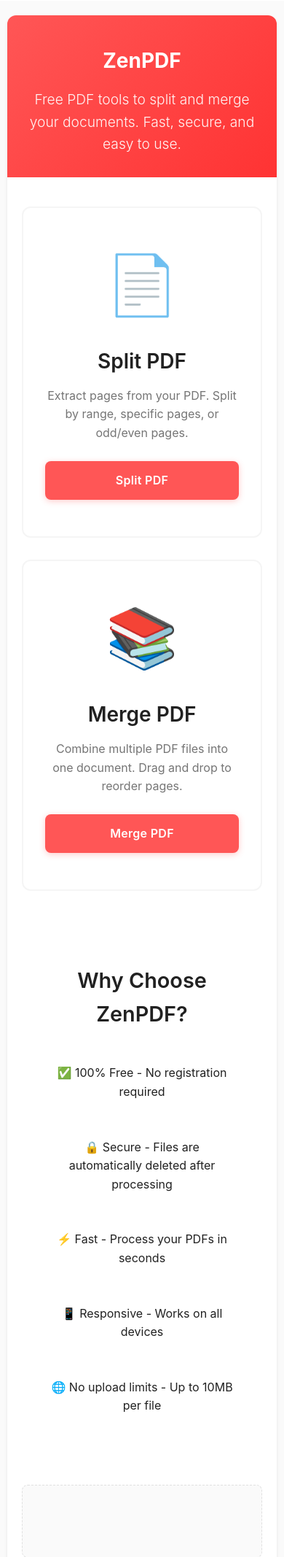
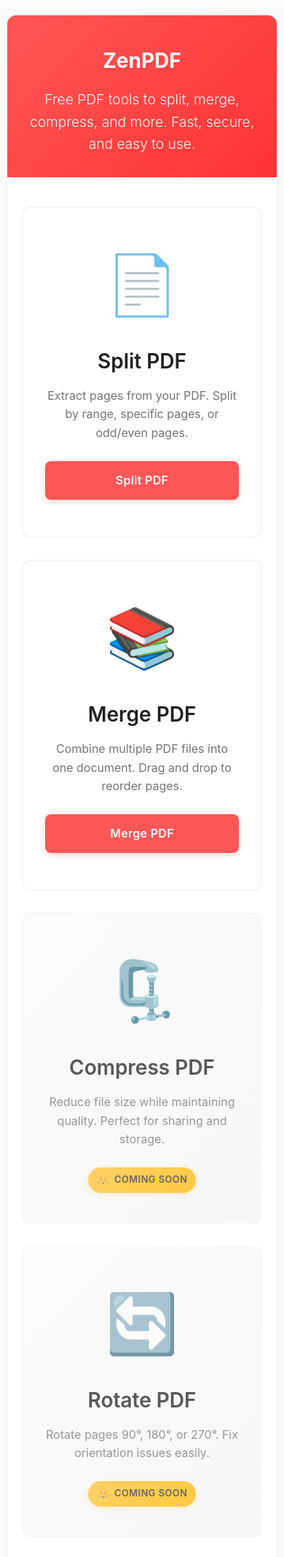
Before and after one commit to zfermi/Zenpdf, a Flask app: page / in a window 390 px wide. Shown: the part 230-2364 px from the top of the page at 73% size. Run offline with Flask 3, Linux system fonts and the light colour scheme.

Commit message:
Add upcoming PDF services to home page
New services displayed as coming soon:
- Compress PDF: Reduce file size while maintaining quality
- Rotate PDF: Rotate pages 90°, 180°, or 270°
- PDF to Image: Convert PDF pages to JPG, PNG, etc.
- Watermark PDF: Add text or image watermarks

Features:
- 6 service cards in responsive grid layout
- "Coming Soon" badges on new services
- Disabled card styling (grayed out, non-interactive)
- Updated hero subtitle to mention all services

Styling:
- tool-card-disabled class for future services
- Hover states disabled for inactive cards
- Consistent badge styling

This shows users the product roadmap and creates
anticipation for premium features. Services can be
enabled as they're implemented.

🧠 Generated with [Claude Code](https://claude.com/claude-code)

Co-Authored-By: Claude <noreply@anthropic.com>

```diff
--- a/static/styles.css
+++ b/static/styles.css
@@ -269,6 +269,18 @@ main.content {
     border-color: var(--primary-color);
     box-shadow: var(--shadow-hover);
     transform: translateY(-4px);
+}
+
+.tool-card-disabled {
+    opacity: 0.75;
+    cursor: not-allowed;
+    background: linear-gradient(135deg, #FAFAFA 0%, #F5F5F5 100%);
+}
+
+.tool-card-disabled:hover {
+    border-color: var(--border-color);
+    box-shadow: var(--shadow);
+    transform: none;
 }
 
 .tool-icon {
--- a/templates/index.html
+++ b/templates/index.html
@@ -53,7 +53,7 @@
         <main class="content">
             <div class="header-content">
                 <h1>ZenPDF</h1>
-                <p class="subtitle">Free PDF tools to split and merge your documents. Fast, secure, and easy to use.</p>
+                <p class="subtitle">Free PDF tools to split, merge, compress, and more. Fast, secure, and easy to use.</p>
             </div>
 
             {% with messages = get_flashed_messages(with_categories=true) %}
@@ -78,6 +78,34 @@
                     <p>Combine multiple PDF files into one document. Drag and drop to reorder pages.</p>
                     <span class="btn btn-primary">Merge PDF</span>
                 </a>
+
+                <div class="tool-card tool-card-disabled">
+                    <div class="tool-icon">🗜️</div>
+                    <h2>Compress PDF</h2>
+                    <p>Reduce file size while maintaining quality. Perfect for sharing and storage.</p>
+                    <span class="premium-badge">Coming Soon</span>
+                </div>
+
+                <div class="tool-card tool-card-disabled">
+                    <div class="tool-icon">🔄</div>
+                    <h2>Rotate PDF</h2>
+                    <p>Rotate pages 90°, 180°, or 270°. Fix orientation issues easily.</p>
+                    <span class="premium-badge">Coming Soon</span>
+                </div>
+
+                <div class="tool-card tool-card-disabled">
+                    <div class="tool-icon">🖼️</div>
+                    <h2>PDF to Image</h2>
+                    <p>Convert PDF pages to JPG, PNG, or other image formats.</p>
+                    <span class="premium-badge">Coming Soon</span>
+                </div>
+
+                <div class="tool-card tool-card-disabled">
+                    <div class="tool-icon">🔒</div>
+                    <h2>Watermark PDF</h2>
+                    <p>Add text or image watermarks to protect your documents.</p>
+                    <span class="premium-badge">Coming Soon</span>
+                </div>
             </div>
 
             <div class="features">
```
